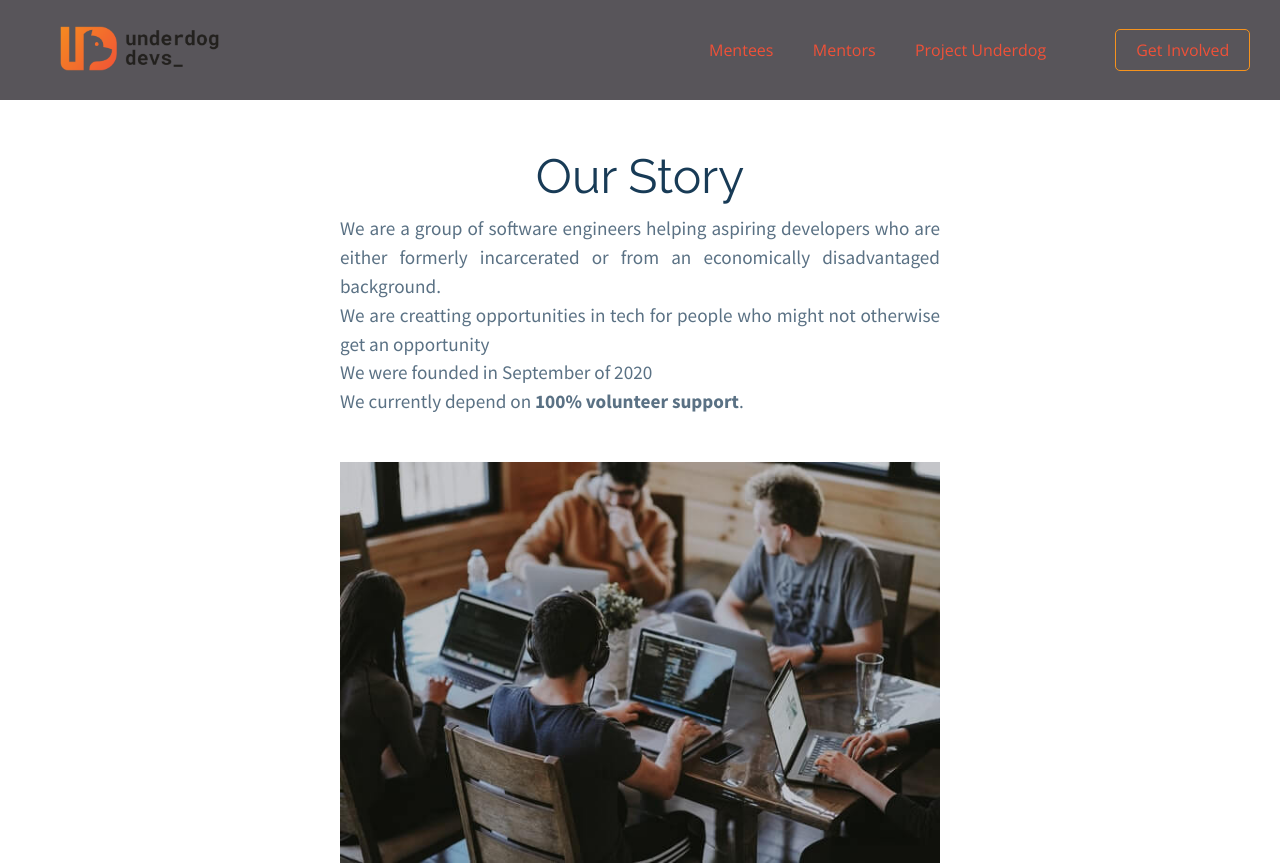
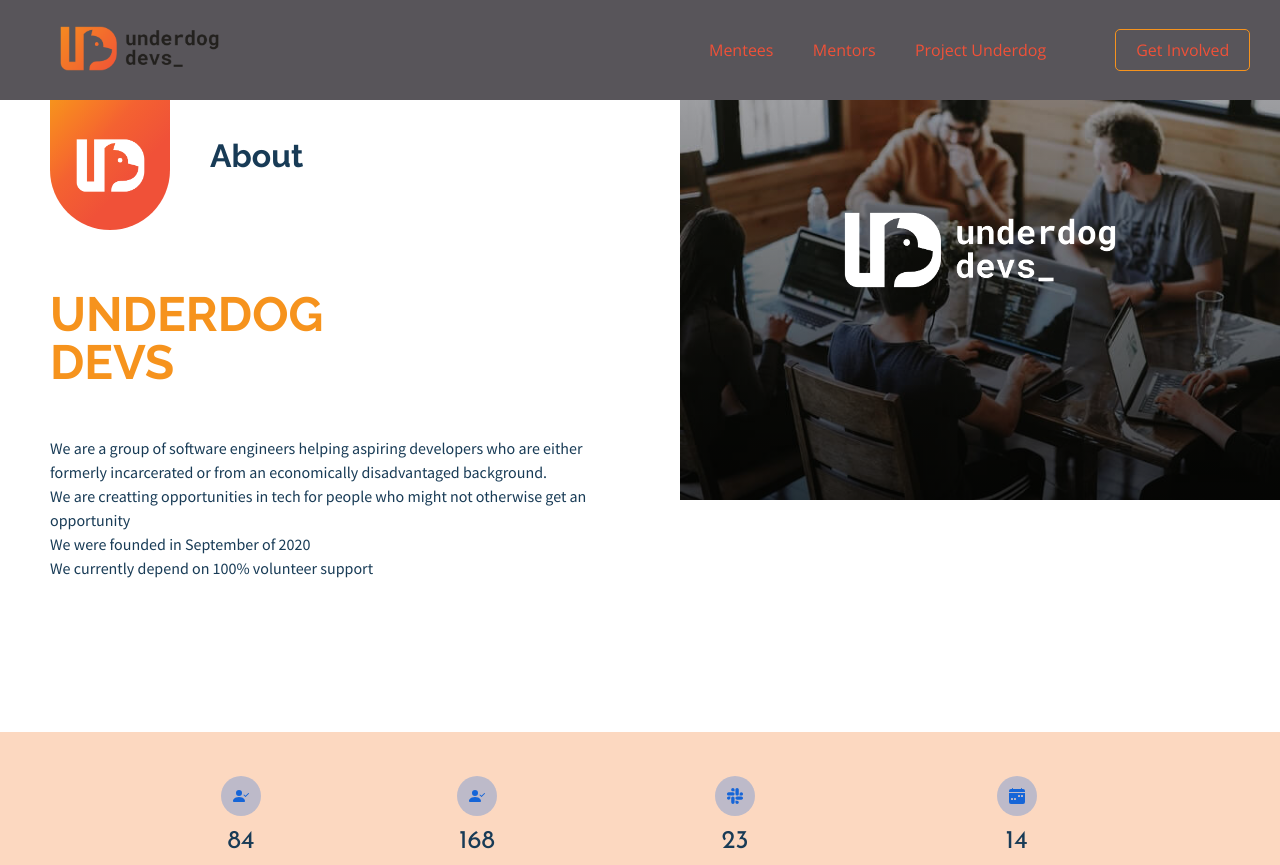
Before and after one commit to Underdog-Devs/website-v2, a Next.js app: page / in a window 1280 px wide. Shown: the top 865 px of the page. Built offline with nearby package versions, Linux system fonts and the light colour scheme.

Commit message:
created new hero

```diff
--- /dev/null
+++ b/components/landing/hero/newHero/NewHero.tsx
@@ -0,0 +1,51 @@
+import React from 'react';
+import styles from './newHero.module.scss';
+
+interface Props {
+
+}
+
+const NewHero: React.FC = ({ }: Props) => {
+	return (
+		<section className={styles.container}>
+			<div className={styles.aboutText}>
+				<div className={styles.heading}>
+					<div className={styles.logoContainer}>
+						<img
+							className={styles.logo}
+							src="/images/icon-03.png"
+							alt="Your Name"
+						/>
+					</div>
+					<h3>About</h3>
+				</div>
+				<div className={styles.about}>
+					<h2>Underdog <br />Devs</h2>
+					<p className={styles.about}>
+						We are a group of software engineers helping aspiring developers who are either formerly incarcerated or from an economically disadvantaged background. <br /> We are creatting opportunities in tech for people who might not otherwise get an opportunity <br /> We were founded in September of 2020 <br /> We
+						currently depend on 100% volunteer support
+					</p>
+				</div>
+			</div>
+			<div
+				className={styles.aboutImage}
+				style={{
+					// backgroundImage: `url(${'/images/collab.jpg'})`,
+					backgroundRepeat: 'no-repeat',
+					backgroundSize: 'cover',
+				}}
+			>
+				<img
+					className={styles.imageLogo}
+					src="/images/underdogdevs-03.png"
+					alt="Your Name"
+					height={300}
+					width={300}
+				/>
+			</div>
+
+		</section>
+	);
+};
+
+export default NewHero;
--- /dev/null
+++ b/components/landing/hero/newHero/index.ts
@@ -0,0 +1,3 @@
+import NewHero from './NewHero';
+
+export default NewHero;
--- /dev/null
+++ b/components/landing/hero/newHero/newHero.module.scss
@@ -0,0 +1,86 @@
+@import '../../../../styles/globals.scss';
+
+.container {
+  color: $textBlack;
+	display: flex;
+	justify-content: space-between;
+	.aboutText {
+		width: 50%;
+		.heading {
+			display: flex;
+			.logoContainer {
+				margin: 0px 0px 10px 50px;
+				background-image: linear-gradient(
+					to right bottom,
+					#f6931d,
+					#f78721,
+					#f77b26,
+					#f66f2b,
+					#f46231,
+					#f35c33,
+					#f15736,
+					#f05138,
+					#f05138,
+					#f05138,
+					#f05138,
+					#f05138
+				);
+				-webkit-border-radius: 100px / 70px;
+				border-radius: 50px / 50px;
+				border-top-left-radius: 0px;
+				border-top-right-radius: 0px;
+				border-bottom-left-radius: 150px;
+				border-bottom-right-radius: 150px;
+				width: 120px;
+				height: 130px;
+				display: flex;
+				align-items: center;
+				justify-content: center;
+			}
+
+			.logo {
+				height: 75px;
+				width: 75px;
+			}
+			h3 {
+				font-family: $primaryHeaderFont;
+        font-weight: bold;
+        margin: 40px 0px 0px 40px;
+			}
+		}
+    .about {
+      padding: 50px;
+      display:flex;
+      flex-direction: column;
+
+      h2 {
+        color: $udSecondaryOrange;
+        font-family: $primaryHeaderFont;
+        font-weight: bold;
+        text-transform: uppercase;
+      }
+
+      p {
+        font-size: $f5;
+        font-family: $primaryTextFont;
+        line-height: 1.5;
+        padding: 50px 0;
+        strong {
+          font-weight: bold;
+        }
+      }
+    }
+	}
+	.aboutImage {
+		background-image: linear-gradient(rgba(0, 0, 0, 0.2), rgba(0, 0, 0, 0.7)), url('/images/collab.jpg');
+		height: 400px;
+		width: 600px;
+		display: flex;
+		justify-content: center;
+		align-items: center;
+
+		.imageLogo {
+			margin-top: -100px;
+		}
+	}
+}
--- a/pages/index.tsx
+++ b/pages/index.tsx
@@ -4,18 +4,19 @@
 import SiteHead from '../components/siteHead';
 
 // components
-import Hero from '../components/landing/hero';
+// import Hero from '../components/landing/hero';
 import Stats from '../components/landing/stats';
 import Mentor from '../components/landing/mentor';
 import Mentee from '../components/landing/mentee';
 import SocialMedia from '../components/landing/socialMedia';
 import GetInvolved from '../components/landing/getInvolved';
+import NewHero from '../components/landing/hero/newHero';
 
 const Home: NextPage = () => (
 	<>
 		<SiteHead title="Underdogs Devs" description="We are a group of software engineers supporting formerly incarcerated and disadvantaged aspiring developers" />
 		<div>
-			<Hero />
+			<NewHero />
 			<Stats />
 			<Mentor />
 			<Mentee />
```
